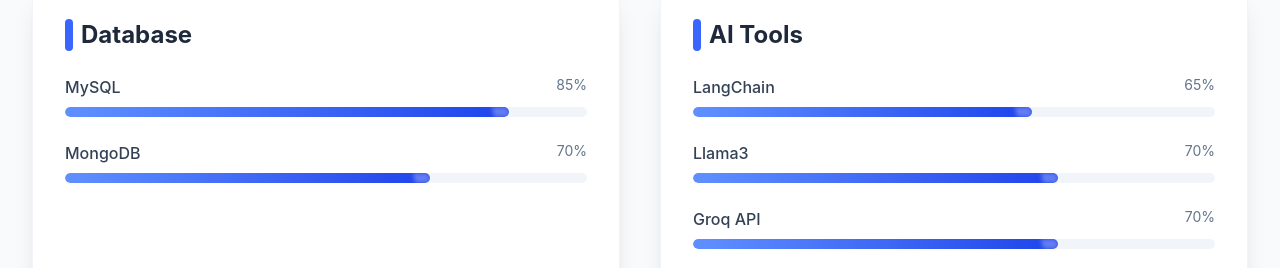
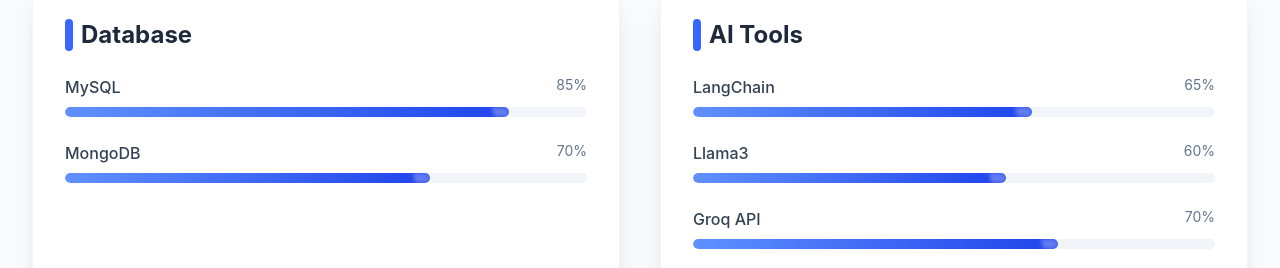
Before and after one commit to karanudani3011/Portfolio, a React (Vite) app: page / in a window 1280 px wide. Shown: the part 2640-2908 px from the top of the page. Built offline with nearby package versions, Linux system fonts and the light colour scheme.

Commit message:
Update image add resumelink

```diff
--- a/src/components/Skills.jsx
+++ b/src/components/Skills.jsx
@@ -30,7 +30,7 @@
             title: 'AI Tools',
             skills: [
                 { name: 'LangChain', level: 65 },
-                { name: 'Llama3', level: 70 },
+                { name: 'Llama3', level: 60 },
                 { name: 'Groq API', level: 70 },
             ]
         }
```
